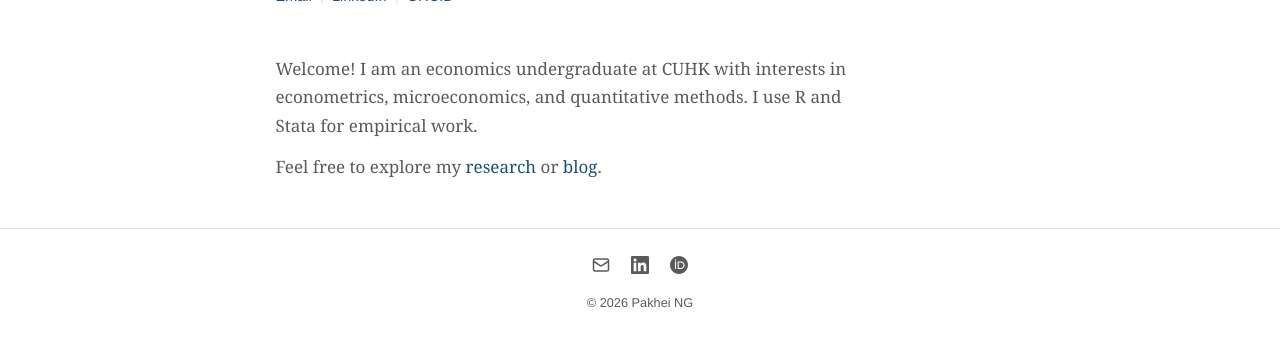
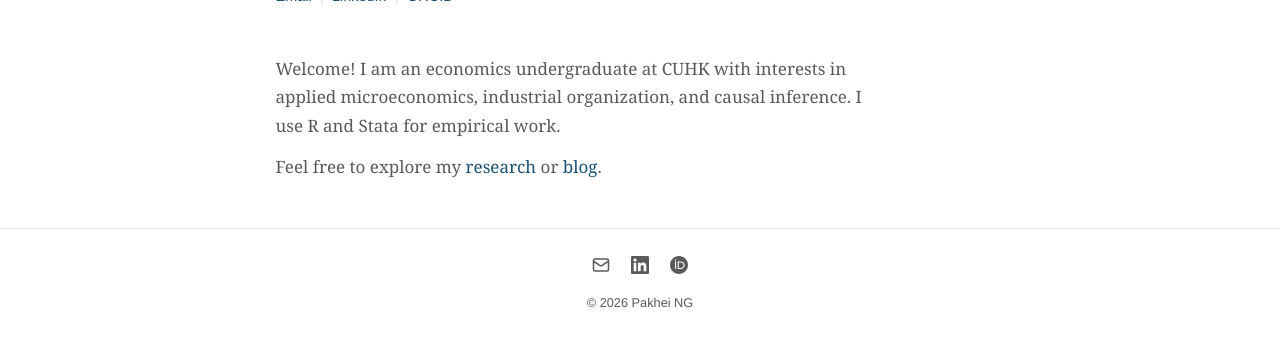
Before and after one commit to pakheing/pakheing.github.io, a Jekyll site: the page built from index.md, in a window 1280 px wide, cut to the strip 268-615 px from the top of the page. Built offline with Jekyll 4.4.1, drawn with Linux system fonts in a browser that asks for light colours.

Commit message:
Update homepage intro to match current research interests
Co-Authored-By: Claude Opus 4.7 <noreply@anthropic.com>

```diff
--- a/_layouts/home.html
+++ b/_layouts/home.html
@@ -20,7 +20,7 @@ layout: default
     </div>
   </div>
   <div class="home-intro">
-    <p>Welcome! I am an economics undergraduate at CUHK with interests in econometrics, microeconomics, and quantitative methods. I use R and Stata for empirical work.</p>
+    <p>Welcome! I am an economics undergraduate at CUHK with interests in applied microeconomics, industrial organization, and causal inference. I use R and Stata for empirical work.</p>
     <p>Feel free to explore my <a href="{{ '/research/' | relative_url }}">research</a> or <a href="{{ '/blog/' | relative_url }}">blog</a>.</p>
   </div>
 </div>
```
